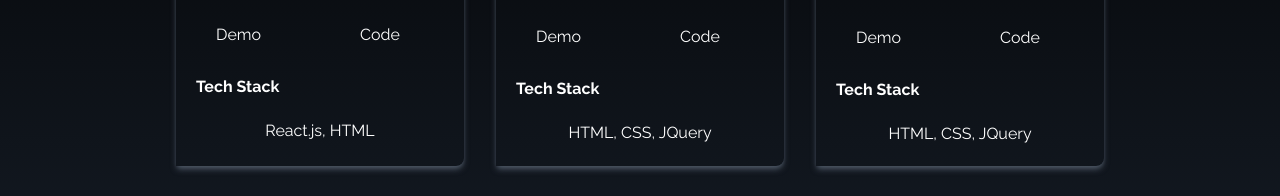
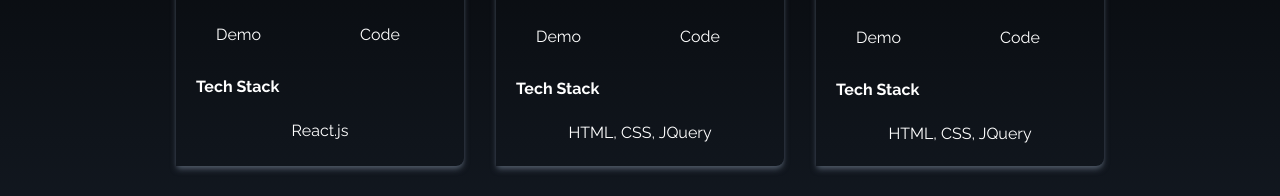
Before and after one commit to Vargos98/personal-portfolio, a React (Create React App) app: page / in a window 1280 px wide. Shown: the part 1911-2107 px from the top of the page. Built offline with nearby package versions, Linux system fonts and the light colour scheme.

Commit message:
Update Portfolio.jsx

```diff
--- a/src/components/Portfolio.jsx
+++ b/src/components/Portfolio.jsx
@@ -30,7 +30,7 @@ const Portfolio = () => {
 
                         </div>
                         <p className='text-md bold inline ml-5 mt-5 mb-5 font-bold'>Tech Stack </p>
-                        <p className='mt-5 mb-5 flex items-center justify-center '> React.js, HTML</p>
+                        <p className='mt-5 mb-5 flex items-center justify-center '> React.js</p>
                     </div>
 
                     <div className='shadow-md shadow-gray-600 rounded-r-lg'>
```
